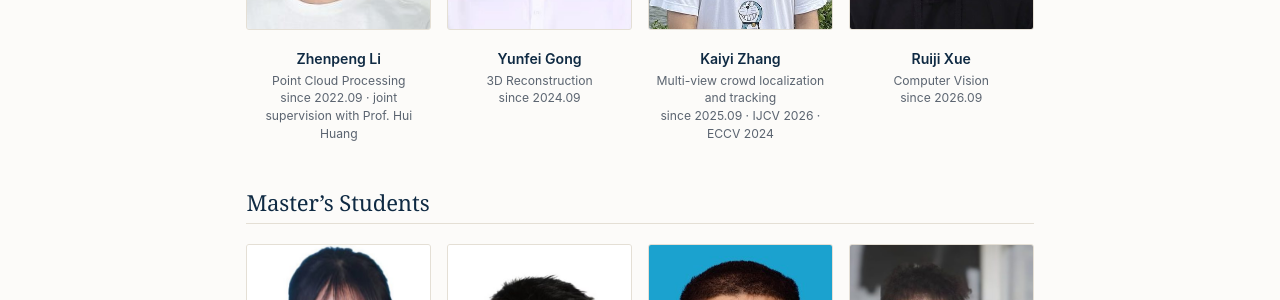
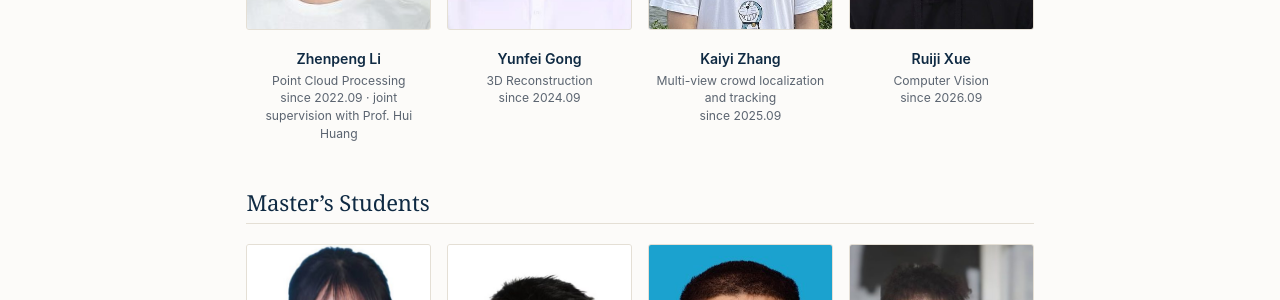
Before and after one commit to zqyq/zqyq.github.io, a Jekyll site: the page built from group/index.html, in a window 1280 px wide and 900 px high, scrolled down 2694 px. Shown: the part 152-452 px from the top of the window. Built offline with Jekyll 4.4.1, drawn with Linux system fonts in a browser that asks for light colours.

Commit message:
Keep publication titles off member cards
The roster card states what someone works on, not what they have published;
the group publication list directly above already carries the papers.

```diff
--- a/_data/members.yml
+++ b/_data/members.yml
@@ -13,7 +13,6 @@ phd:
   - name: Kaiyi Zhang
     direction: "Multi-view crowd localization and tracking"
     since: "2025.09"
-    note: "IJCV 2026 &middot; ECCV 2024"
     link: "https://scholar.google.com/citations?user=ipqmbg8AAAAJ"
   - name: Ruiji Xue
     direction: "Computer Vision"
```
